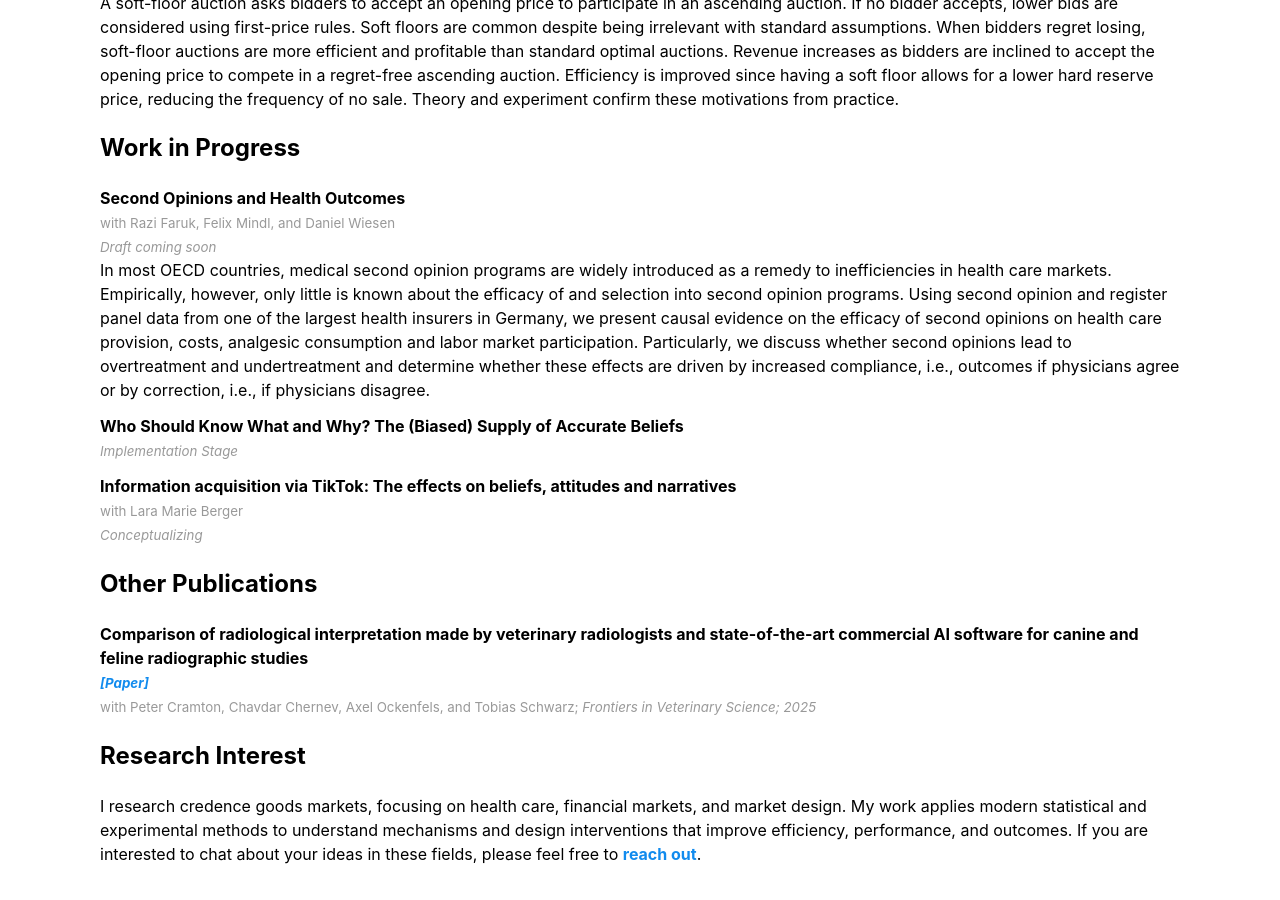
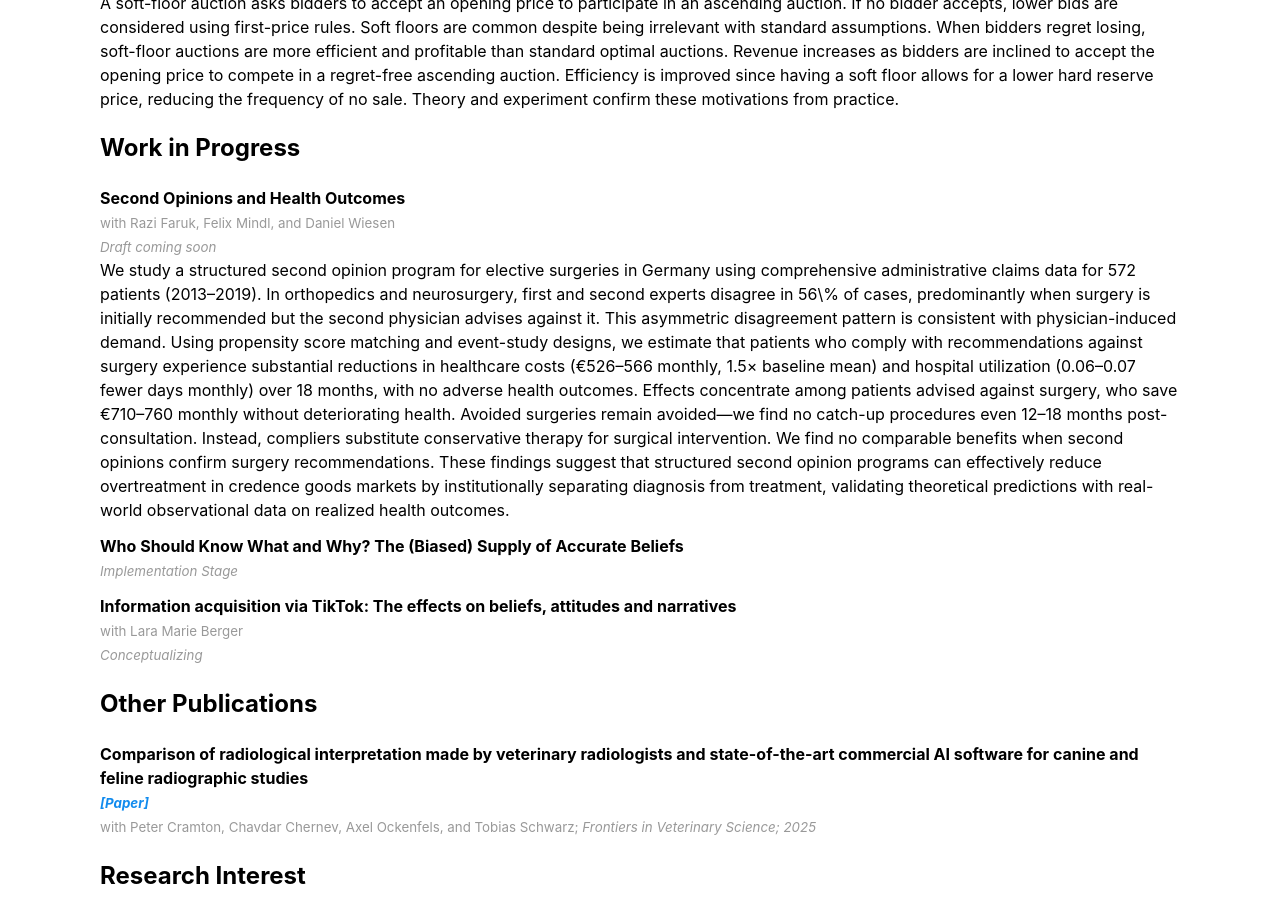
Before and after one commit to yerondiaye/yerondiaye.github.io, a Jekyll site: the page research.html, which Jekyll copies as it is, in a window 1280 px wide and 900 px high, scrolled down 940 px. Built offline with Jekyll 4.4.1, drawn with Linux system fonts in a browser that asks for light colours.

Commit message:
Update research.html

```diff
--- a/research.html
+++ b/research.html
@@ -40,14 +40,8 @@ A soft-floor auction asks bidders to accept an opening price to participate in a
 <p><b>Second Opinions and Health Outcomes</b> </br>
 <small>with Razi Faruk, Felix Mindl, and Daniel Wiesen</small></br>
 <small><i>Draft coming soon</i></small></br>
-In most OECD countries, medical second opinion programs are widely introduced as a remedy to
-inefficiencies in health care markets. Empirically, however, only little is known about the efficacy of
-and selection into second opinion programs. Using second opinion and register panel data from one of
-the largest health insurers in Germany, we present causal evidence on the efficacy of second opinions
-on health care provision, costs, analgesic consumption and labor market participation. Particularly,
-we discuss whether second opinions lead to overtreatment and undertreatment and determine whether
-these effects are driven by increased compliance, i.e., outcomes if physicians agree or by correction, i.e., if
-physicians disagree.</p>
+We study a structured second opinion program for elective surgeries in Germany using comprehensive administrative claims data for 572 patients (2013–2019). In orthopedics and neurosurgery, first and second experts disagree in 56\% of cases, predominantly when surgery is initially recommended but the second physician advises against it. This asymmetric disagreement pattern is consistent with physician-induced demand. Using propensity score matching and event-study designs, we estimate that patients who comply with recommendations against surgery experience substantial reductions in healthcare costs (€526–566 monthly, 1.5× baseline mean) and hospital utilization (0.06–0.07 fewer days monthly) over 18 months, with no adverse health outcomes. Effects concentrate among patients advised against surgery, who save €710–760 monthly without deteriorating health. Avoided surgeries remain avoided—we find no catch-up procedures even 12–18 months post-consultation. Instead, compliers substitute conservative therapy for surgical intervention. We find no comparable benefits when second opinions confirm surgery recommendations. These findings suggest that structured second opinion programs can effectively reduce overtreatment in credence goods markets by institutionally separating diagnosis from treatment, validating theoretical predictions with real-world observational data on realized health outcomes.
+</p>
 
 <p><b>Who Should Know What and Why? The (Biased) Supply of Accurate Beliefs</b><br>
 <small><i>Implementation Stage</i></small></br>
```
